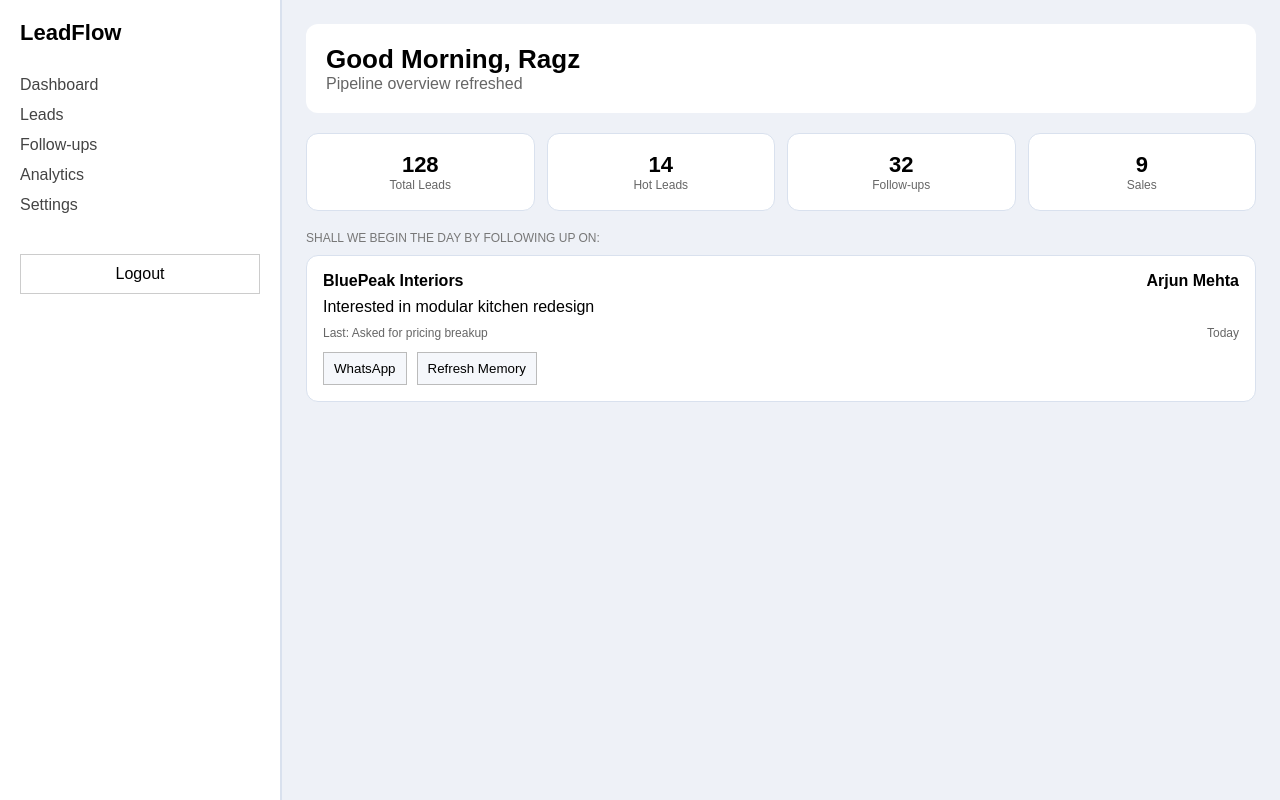
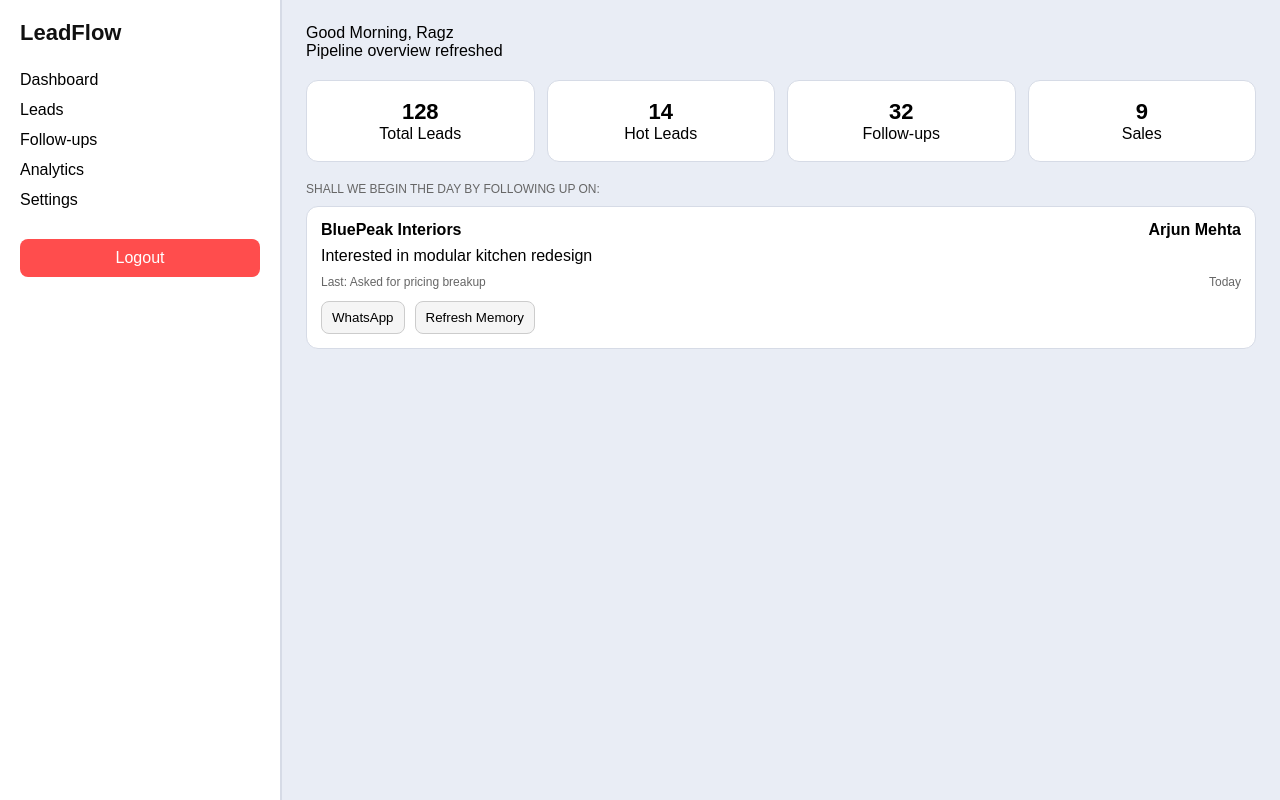
Before and after one commit to stirr3dz3phyr-ship-it/LeadFlow-WarMachine, a React (Vite) app: page / in a window 1280 px wide. Built offline with nearby package versions, Linux system fonts and the light colour scheme.

Commit message:
Update styles.css

```diff
--- a/src/styles.css
+++ b/src/styles.css
@@ -1,78 +1,87 @@
 body {
   margin: 0;
   font-family: Arial;
-  background: #eef1f7;
+  background: #e9edf5;
 }
 
-/* LAYOUT */
+/* MAIN LAYOUT */
 .app {
   display: flex;
-  height: 100vh;
+  min-height: 100vh;
 }
 
-/* SIDEBAR (VERY OBVIOUS) */
+/* SIDEBAR (MAKE IT CLEAR + STRONG) */
 .sidebar {
   width: 240px;
-  background: white;
-  border-right: 2px solid #d9e1ee;
+  background: #ffffff;
+  border-right: 2px solid #d6dbe6;
   padding: 20px;
 }
 
 .logo {
   font-size: 22px;
   font-weight: bold;
-  margin-bottom: 30px;
+  margin-bottom: 25px;
+  color: #111;
 }
 
-.nav div {
-  margin: 12px 0;
+.nav {
+  display: flex;
+  flex-direction: column;
+  gap: 12px;
+}
+
+.nav-item {
+  font-size: 14px;
   color: #444;
 }
 
-.logout {
-  margin-top: 40px;
-  padding: 10px;
-  border: 1px solid #ccc;
-  text-align: center;
+.nav-item.active {
+  font-weight: bold;
+  color: #2f5cff;
 }
 
-/* MAIN */
+/* LOGOUT FIX (WILL STOP LOOKING LIKE A RANDOM BOX) */
+.logout {
+  margin-top: 30px;
+  padding: 10px;
+  background: #ff4d4d;
+  color: white;
+  text-align: center;
+  border-radius: 8px;
+  cursor: pointer;
+}
+
+/* MAIN AREA */
 .main {
   flex: 1;
   padding: 24px;
 }
 
-/* HERO (BIG VISUAL CHANGE) */
-.hero {
-  background: white;
-  padding: 20px;
-  border-radius: 12px;
-  margin-bottom: 20px;
+/* HERO */
+.hero h1 {
+  margin: 0;
+  font-size: 24px;
 }
 
-.hero-title {
-  font-size: 26px;
-  font-weight: bold;
-}
-
-.hero-sub {
+.hero p {
   color: #666;
 }
 
-/* KPI ROW (CLEARLY DIFFERENT) */
+/* KPI ROW (BIG + CLEAR) */
 .kpi-row {
   display: flex;
   gap: 12px;
-  margin-bottom: 20px;
+  margin: 20px 0;
 }
 
 .kpi-box {
   flex: 1;
-  background: white;
+  background: #ffffff;
+  border: 1px solid #d6dbe6;
   padding: 18px;
   border-radius: 12px;
   text-align: center;
-  border: 1px solid #d9e1ee;
 }
 
 .kpi-num {
@@ -80,25 +89,21 @@ body {
   font-weight: bold;
 }
 
-.kpi-text {
-  font-size: 12px;
-  color: #666;
-}
-
 /* SECTION TITLE */
 .section-title {
   margin: 20px 0 10px;
   font-size: 12px;
   text-transform: uppercase;
-  color: #777;
+  color: #666;
 }
 
-/* CARD */
+/* FOLLOW UP CARDS (RESTORED VISIBILITY) */
 .card {
-  background: white;
-  padding: 16px;
+  background: #ffffff;
+  border: 1px solid #d6dbe6;
+  padding: 14px;
   border-radius: 12px;
-  border: 1px solid #d9e1ee;
+  margin-bottom: 12px;
 }
 
 .row {
@@ -127,7 +132,7 @@ body {
 
 button {
   padding: 8px 10px;
-  border: 1px solid #bbb;
-  background: #f5f7fb;
-  cursor: pointer;
+  border: 1px solid #ccc;
+  background: #f5f5f5;
+  border-radius: 8px;
 }
```
